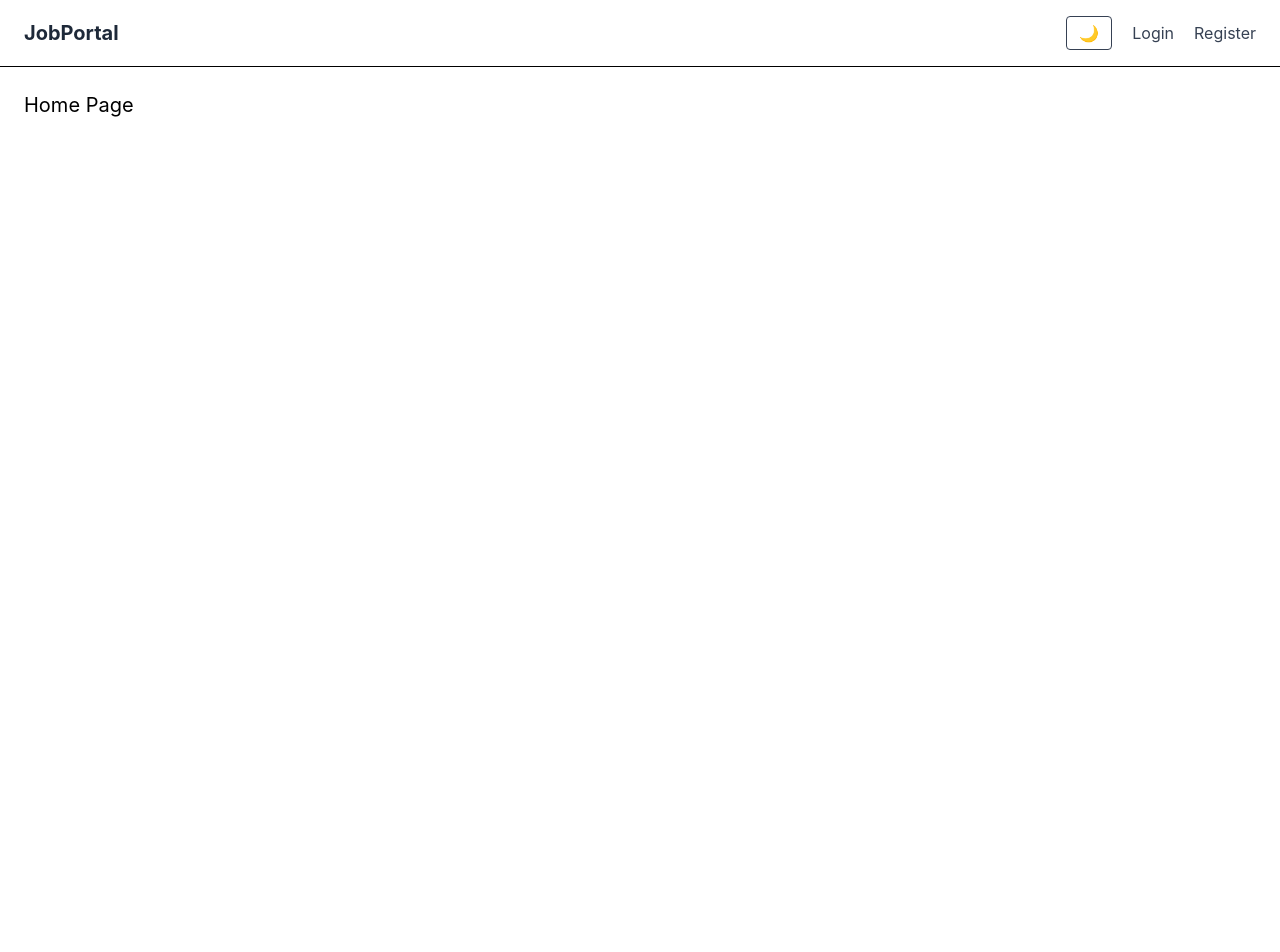
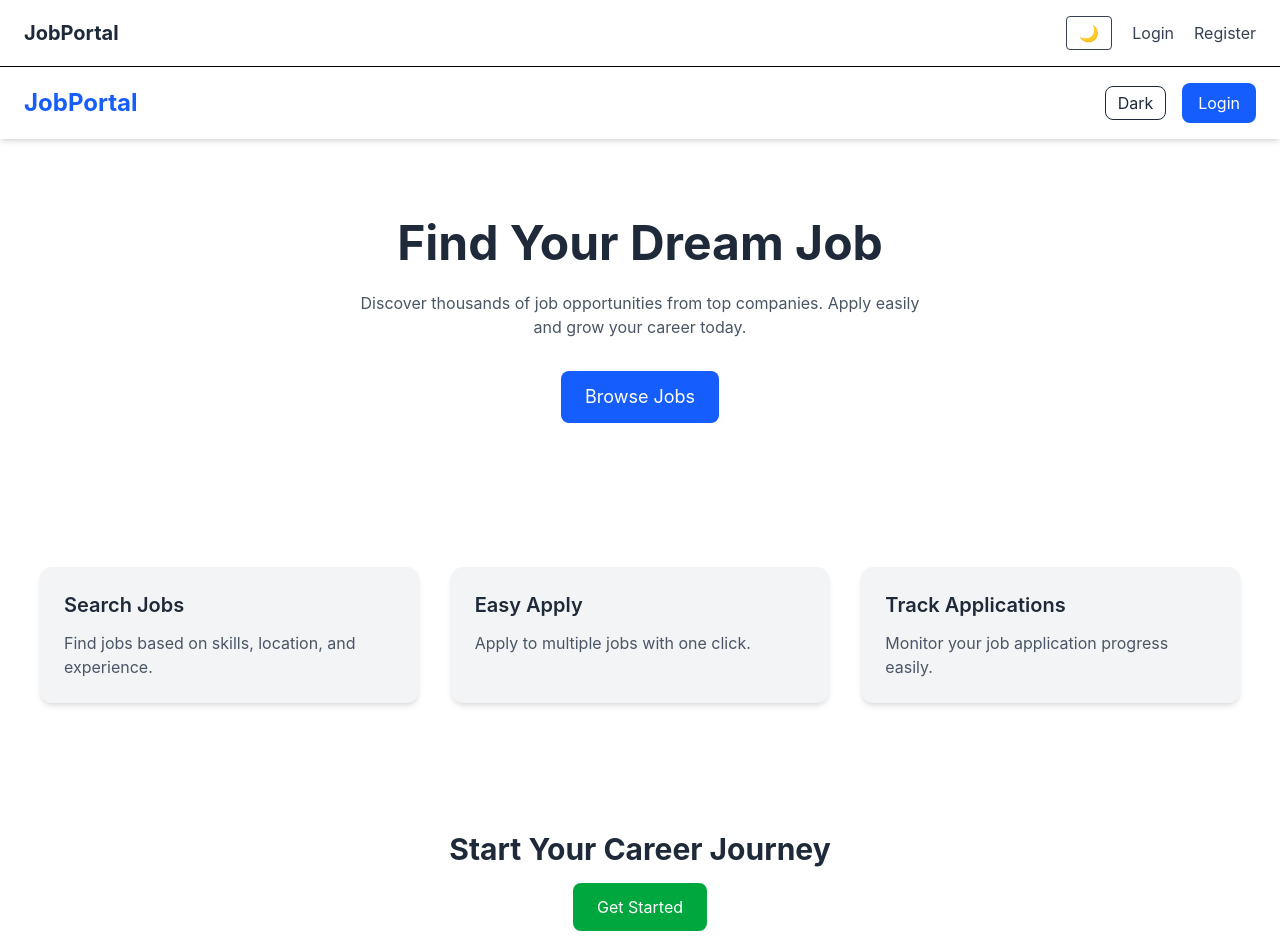
Before and after one commit to abhinav1524/job-portal-platform, a React (Vite) app in the folder client/: page / in a window 1280 px wide. Shown: the top 952 px of the page. Before the commit the page ends 800 px from the top, so only its background shows below. Built offline with nearby package versions, Linux system fonts and the light colour scheme; no server answers.

Commit message:
i update the home page code
i update the home page code

```diff
--- a/client/src/pages/Home.jsx
+++ b/client/src/pages/Home.jsx
@@ -1,5 +1,110 @@
+import { useTheme } from "../context/ThemeContext";
+
 const Home = () => {
-  return <div className="p-6 text-xl">Home Page</div>;
+
+  const { theme, toggleTheme } = useTheme();
+
+  return (
+    <div className="min-h-screen bg-white dark:bg-gray-900 text-gray-800 dark:text-white transition">
+
+      {/* Navbar */}
+      <nav className="flex justify-between items-center px-6 py-4 shadow-md dark:shadow-gray-800">
+
+        <h1 className="text-2xl font-bold text-blue-600">
+          JobPortal
+        </h1>
+
+        <div className="flex gap-4 items-center">
+
+          <button
+            onClick={toggleTheme}
+            className="px-3 py-1 border rounded-lg dark:border-gray-600"
+          >
+            {theme === "dark" ? "Light" : "Dark"}
+          </button>
+
+          <button className="bg-blue-600 text-white px-4 py-2 rounded-lg hover:bg-blue-700">
+            Login
+          </button>
+
+        </div>
+
+      </nav>
+
+      {/* Hero Section */}
+      <section className="flex flex-col items-center text-center py-20 px-6">
+
+        <h2 className="text-4xl md:text-5xl font-bold mb-6">
+          Find Your Dream Job
+        </h2>
+
+        <p className="max-w-xl text-gray-600 dark:text-gray-300 mb-8">
+          Discover thousands of job opportunities from top companies.
+          Apply easily and grow your career today.
+        </p>
+
+        <button className="bg-blue-600 hover:bg-blue-700 text-white px-6 py-3 rounded-lg text-lg">
+          Browse Jobs
+        </button>
+
+      </section>
+
+      {/* Features */}
+      <section className="grid md:grid-cols-3 gap-8 px-10 py-16">
+
+        <div className="p-6 rounded-xl shadow-md bg-gray-100 dark:bg-gray-800">
+          <h3 className="text-xl font-semibold mb-3">
+            Search Jobs
+          </h3>
+          <p className="text-gray-600 dark:text-gray-300">
+            Find jobs based on skills, location, and experience.
+          </p>
+        </div>
+
+        <div className="p-6 rounded-xl shadow-md bg-gray-100 dark:bg-gray-800">
+          <h3 className="text-xl font-semibold mb-3">
+            Easy Apply
+          </h3>
+          <p className="text-gray-600 dark:text-gray-300">
+            Apply to multiple jobs with one click.
+          </p>
+        </div>
+
+        <div className="p-6 rounded-xl shadow-md bg-gray-100 dark:bg-gray-800">
+          <h3 className="text-xl font-semibold mb-3">
+            Track Applications
+          </h3>
+          <p className="text-gray-600 dark:text-gray-300">
+            Monitor your job application progress easily.
+          </p>
+        </div>
+
+      </section>
+
+      {/* CTA */}
+      <section className="text-center py-16">
+
+        <h2 className="text-3xl font-bold mb-4">
+          Start Your Career Journey
+        </h2>
+
+        <button className="bg-green-600 hover:bg-green-700 text-white px-6 py-3 rounded-lg">
+          Get Started
+        </button>
+
+      </section>
+
+      {/* Footer */}
+      <footer className="text-center py-6 border-t dark:border-gray-700">
+
+        <p className="text-gray-500">
+          © {new Date().getFullYear()} JobPortal
+        </p>
+
+      </footer>
+
+    </div>
+  );
 };
 
 export default Home;
```
